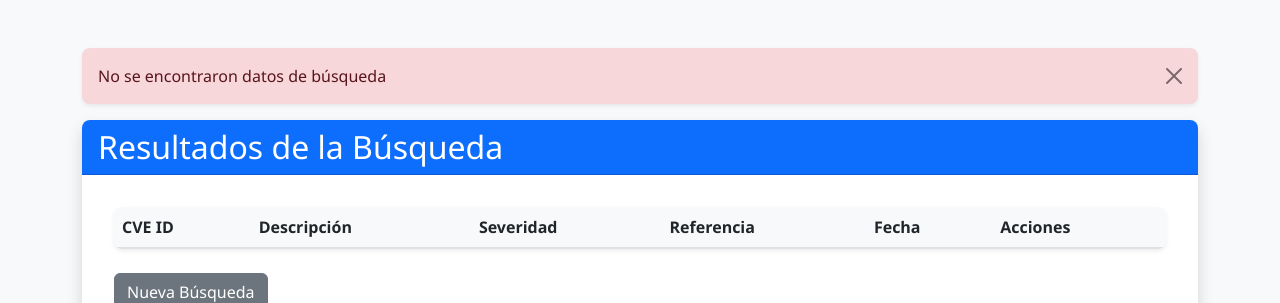
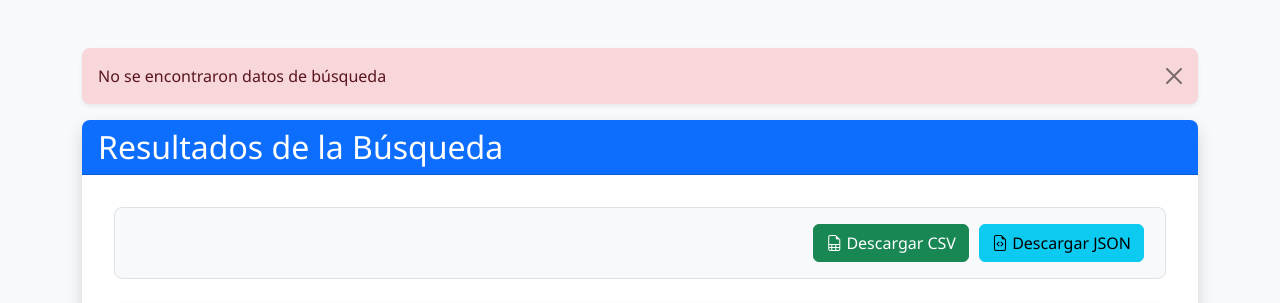
Before and after one commit to b4391co/ProyectoDaw, a FastAPI app: page /results in a window 1280 px wide. Shown: the top 303 px of the page. Run offline with FastAPI, Linux system fonts and the light colour scheme; lists and menus that the app fills with data are empty; some libraries are stand-ins or nearby versions.

Commit message:
fix: Simplificar y corregir la funcionalidad de descarga

```diff
--- a/frontend/static/js/results.js
+++ b/frontend/static/js/results.js
@@ -1,8 +1,20 @@
+// Variable global para almacenar los datos
+let currentVulnerabilities = [];
+
 document.addEventListener('DOMContentLoaded', function() {
+    console.log('DOM Content Loaded');
     const resultsTable = document.getElementById('resultsTable');
+    const downloadCsvBtn = document.getElementById('downloadCsvBtn');
+    const downloadJsonBtn = document.getElementById('downloadJsonBtn');
+
+    console.log('Buttons found:', {
+        csv: downloadCsvBtn,
+        json: downloadJsonBtn
+    });
 
     // Obtener los datos del sessionStorage
     const storedData = sessionStorage.getItem('searchResults');
+    console.log('Stored data:', storedData ? 'exists' : 'not found');
 
     if (!storedData) {
         showError('No se encontraron datos de búsqueda');
@@ -11,18 +23,79 @@
 
     try {
         const data = JSON.parse(storedData);
+        console.log('Parsed data:', data);
+        // Guardar los datos en la variable global
+        currentVulnerabilities = data.vulnerabilities;
+
         // Obtener la severidad seleccionada del sessionStorage
         const selectedSeverity = sessionStorage.getItem('selectedSeverity');
-        displayResults(data.vulnerabilities, selectedSeverity);
+        displayResults(currentVulnerabilities, selectedSeverity);
 
-        // Limpiar los datos del sessionStorage después de usarlos
+        // Configurar los botones de descarga directamente
+        downloadCsvBtn.onclick = function() {
+            const csvContent = convertToCSV(currentVulnerabilities);
+            downloadFile(csvContent, 'csv');
+        };
+
+        downloadJsonBtn.onclick = function() {
+            const jsonContent = JSON.stringify(currentVulnerabilities, null, 2);
+            downloadFile(jsonContent, 'json');
+        };
+
+        // Limpiar sessionStorage
         sessionStorage.removeItem('searchResults');
         sessionStorage.removeItem('selectedSeverity');
     } catch (error) {
-        console.error('Error al procesar los datos:', error);
+        console.error('Error:', error);
         showError('Error al procesar los resultados');
     }
 });
+
+function downloadFile(content, format) {
+    const blob = new Blob([content], {
+        type: format === 'csv' ? 'text/csv;charset=utf-8;' : 'application/json;charset=utf-8;'
+    });
+
+    const link = document.createElement('a');
+    const url = URL.createObjectURL(blob);
+
+    link.setAttribute('href', url);
+    link.setAttribute('download', `nist_vulnerabilities.${format}`);
+    link.style.visibility = 'hidden';
+
+    document.body.appendChild(link);
+    link.click();
+    document.body.removeChild(link);
+}
+
+function convertToCSV(vulnerabilities) {
+    console.log('Converting to CSV');
+    // Definir las columnas que queremos en el CSV
+    const headers = ['CVE ID', 'Descripción', 'Severidad', 'Score', 'Fecha Publicación', 'Fecha Modificación'];
+
+    // Crear las filas del CSV
+    const rows = vulnerabilities.map(vuln => {
+        const cvssV3 = vuln.cve?.metrics?.cvssMetricV31?.[0]?.cvssData;
+        const cvssV2 = vuln.cve?.metrics?.cvssMetricV2?.[0];
+        const severity = cvssV3?.baseSeverity || cvssV2?.baseSeverity || 'UNKNOWN';
+        const score = cvssV3?.baseScore || cvssV2?.baseScore || 'N/A';
+        const description = vuln.cve?.descriptions?.[0]?.value || 'No description available';
+        const publishedDate = new Date(vuln.cve?.published || '').toLocaleDateString();
+        const lastModifiedDate = new Date(vuln.cve?.lastModified || '').toLocaleDateString();
+
+        return [
+            vuln.cve?.id || 'N/A',
+            `"${description.replace(/"/g, '""')}"`, // Escapar comillas en la descripción
+            severity,
+            score,
+            publishedDate,
+            lastModifiedDate
+        ];
+    });
+
+    // Combinar headers y rows
+    return [headers, ...rows].map(row => row.join(',')).join('\n');
+}
 
 function displayResults(vulnerabilities, selectedSeverity) {
     const resultsTable = document.getElementById('resultsTable');
--- a/frontend/templates/results.html
+++ b/frontend/templates/results.html
@@ -5,7 +5,31 @@
     <meta name="viewport" content="width=device-width, initial-scale=1.0">
     <title>Resultados de Búsqueda - NIST Vulnerability Scanner</title>
     <link href="https://cdn.jsdelivr.net/npm/bootstrap@5.3.0/dist/css/bootstrap.min.css" rel="stylesheet">
-    <link href="{{ url_for('static', path='/css/style.css') }}" rel="stylesheet">
+    <link href="https://cdn.jsdelivr.net/npm/bootstrap-icons@1.7.2/font/bootstrap-icons.css" rel="stylesheet">
+    <link href="/static/css/style.css" rel="stylesheet">
+    <style>
+        .download-buttons {
+            background-color: #f8f9fa;
+            padding: 1rem;
+            border-radius: 0.5rem;
+            margin-bottom: 1.5rem;
+            border: 1px solid #dee2e6;
+        }
+        .download-buttons .btn {
+            min-width: 150px;
+            font-weight: 500;
+            margin: 0 5px;
+        }
+        .btn-success {
+            background-color: #198754;
+            border-color: #198754;
+        }
+        .btn-info {
+            background-color: #0dcaf0;
+            border-color: #0dcaf0;
+            color: #000;
+        }
+    </style>
 </head>
 <body>
     <div class="container py-5">
@@ -14,6 +38,14 @@
                 <h2 class="mb-0">Resultados de la Búsqueda</h2>
             </div>
             <div class="card-body">
+                <div class="download-buttons d-flex justify-content-end">
+                    <button type="button" id="downloadCsvBtn" class="btn btn-success">
+                        <i class="bi bi-file-earmark-spreadsheet"></i> Descargar CSV
+                    </button>
+                    <button type="button" id="downloadJsonBtn" class="btn btn-info">
+                        <i class="bi bi-file-earmark-code"></i> Descargar JSON
+                    </button>
+                </div>
                 <div class="table-responsive">
                     <table class="table table-hover">
                         <thead>
@@ -39,6 +71,6 @@
     </div>
 
     <script src="https://cdn.jsdelivr.net/npm/bootstrap@5.3.0/dist/js/bootstrap.bundle.min.js"></script>
-    <script src="{{ url_for('static', path='/js/results.js') }}"></script>
+    <script src="/static/js/results.js"></script>
 </body>
 </html>
```
